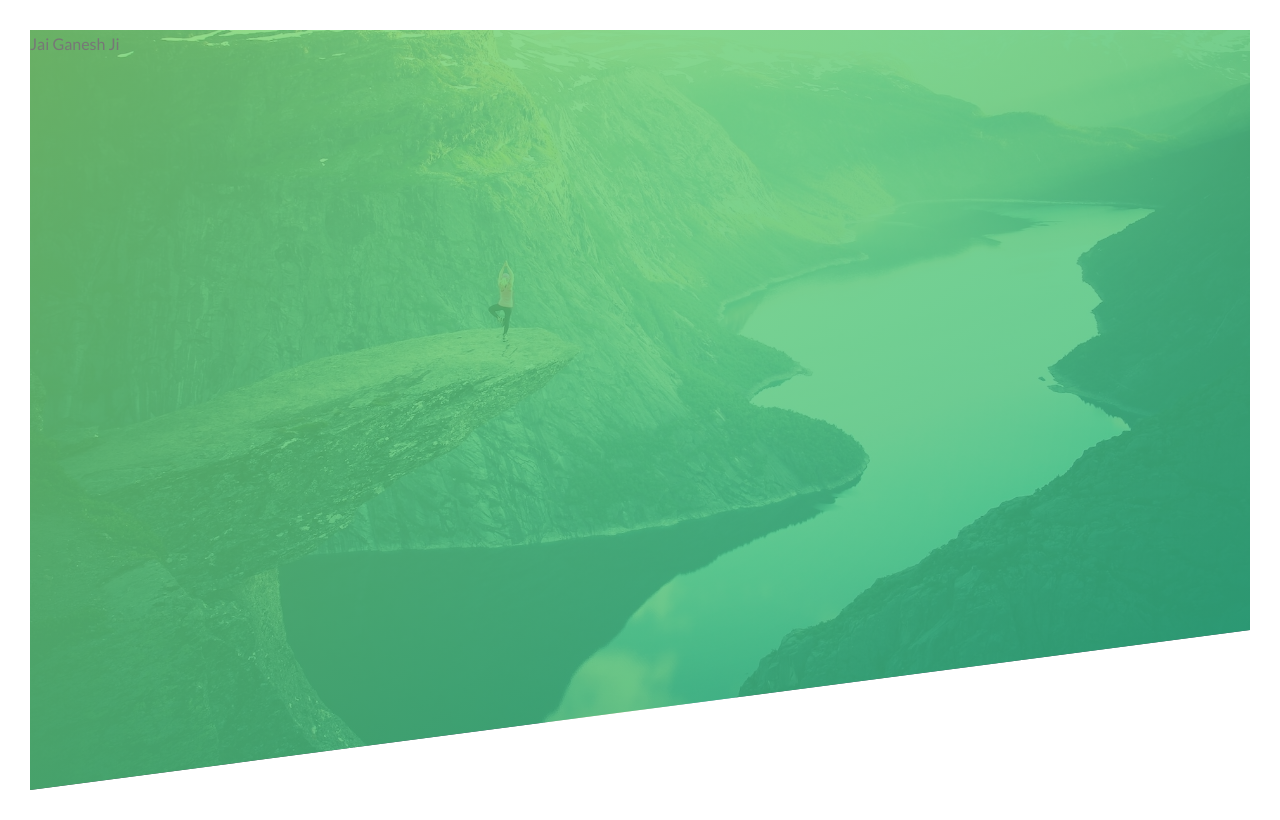
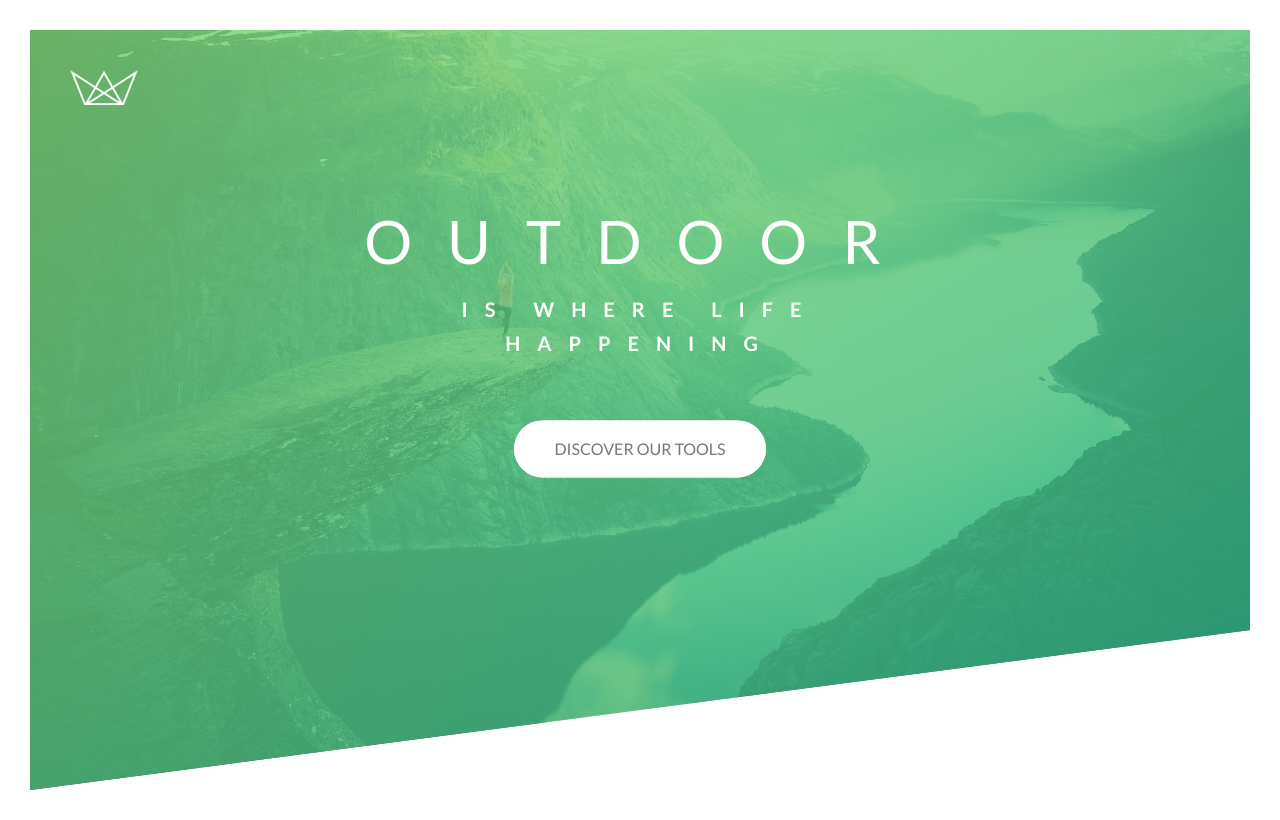
Before and after one commit to AbhishekSatyam13/natours, a plain HTML site: page index.html in a window 1280 px wide. Drawn offline with Linux system fonts and the light colour scheme.

Commit message:
before npm

```diff
--- a/css/style.css
+++ b/css/style.css
@@ -7,22 +7,30 @@ Dark green: #28b485
 
 */
 
-* {
+*,
+*::before,
+*::after {
   margin: 0px;
   padding: 0px;
-  box-sizing: border-box;
+  box-sizing: inherit;
+}
+
+html {
+  font-size: 62.5%;
 }
 
 body {
   font-family: "Lato", sans-serif;
   font-weight: 400;
-  font-size: 16px;
+  /* font-size: 16px; */
   line-height: 1.7;
   color: #777;
-  padding: 30px;
+  padding: 3rem;
+  box-sizing: border-box;
 }
 
 .header {
+  position: relative;
   height: 95vh;
   background-image: linear-gradient(
       to right bottom,
@@ -34,3 +42,151 @@ body {
   background-position: top;
   clip-path: polygon(0 0, 100% 0, 100% 75vh, 0 100%);
 }
+
+.logo-box {
+  position: absolute;
+  top: 4rem;
+  left: 4rem;
+}
+
+.logo {
+  height: 3.5rem;
+}
+
+.text-box {
+  position: absolute;
+  top: 40%;
+  left: 50%;
+  transform: translate(-50%, -50%);
+  text-align: center;
+}
+
+.heading-primary {
+  color: #fff;
+  text-transform: uppercase;
+  backface-visibility: hidden;
+  margin-bottom: 6rem;
+}
+
+.heading-primary-main,
+.heading-primary-sub {
+  display: block;
+}
+
+.heading-primary-main {
+  font-size: 6rem;
+  font-weight: 400;
+  letter-spacing: 3.5rem;
+
+  animation-name: moveInLeft;
+  animation-duration: 1s;
+  animation-timing-function: ease-out;
+}
+
+.heading-primary-sub {
+  font-size: 2rem;
+  font-weight: 700;
+  letter-spacing: 1.7rem;
+
+  animation-name: moveInRight;
+  animation-duration: 1s;
+  animation-timing-function: ease-out;
+}
+
+@keyframes moveInLeft {
+  0% {
+    opacity: 0;
+    transform: translateX(-10rem);
+  }
+
+  80% {
+    transform: translateX(1rem);
+  }
+
+  100% {
+    opacity: 1;
+    transform: translateX(0);
+  }
+}
+
+@keyframes moveInRight {
+  0% {
+    opacity: 0;
+    transform: translateX(10rem);
+  }
+
+  80% {
+    transform: translateX(-1rem);
+  }
+
+  100% {
+    opacity: 1;
+    transform: translateX(0);
+  }
+}
+
+@keyframes moveInBottom {
+  0% {
+    opacity: 0;
+    transform: translateY(3rem);
+  }
+
+  100% {
+    opacity: 1;
+    transform: translateY(0);
+  }
+}
+
+.btn:link,
+.btn:visited {
+  text-transform: uppercase;
+  text-decoration: none;
+  padding: 1.5rem 4rem;
+  display: inline-block;
+  border-radius: 10rem;
+  transition: all 0.2s;
+  position: relative;
+  font-size: 1.6rem;
+}
+
+.btn:hover {
+  transform: translateY(-3px);
+  box-shadow: 0 1rem 2rem rgba(0, 0, 0, 0.2);
+}
+
+.btn:active {
+  transform: translateY(-1px);
+  box-shadow: 0px 0.5rem 1rem rgba(0, 0, 0, 0.2);
+}
+
+.btn-white {
+  background-color: #fff;
+  color: #777;
+}
+
+.btn::after {
+  content: "";
+  display: inline-block;
+  height: 100%;
+  width: 100%;
+  border-radius: 10rem;
+  position: absolute;
+  top: 0;
+  left: 0;
+  z-index: -1;
+  transition: all 0.4s;
+}
+
+.btn-white::after {
+  background-color: #fff;
+}
+
+.btn:hover::after {
+  transform: scale(1.4, 1.6);
+  opacity: 0;
+}
+
+.btn-animated {
+  animation: moveInBottom 0.5s ease-out 0.75s;
+  animation-fill-mode: backwards;
+}
--- a/index.html
+++ b/index.html
@@ -1,19 +1,32 @@
 <!DOCTYPE html>
 <html lang="en">
-    <head>
-        <meta charset="UTF-8">
-        <meta name="viewport" content="width=device-width, initial-scale=1.0">
+  <head>
+    <meta charset="UTF-8" />
+    <meta name="viewport" content="width=device-width, initial-scale=1.0" />
 
-        <link href="https://fonts.googleapis.com/css?family=Lato:100,300,400,700,900" rel="stylesheet">
+    <link
+      href="https://fonts.googleapis.com/css?family=Lato:100,300,400,700,900"
+      rel="stylesheet"
+    />
 
-        <link rel="stylesheet" href="css/icon-font.css">
-        <link rel="stylesheet" href="css/style.css">
-        <link rel="shortcut icon" type="image/png" href="img/favicon.png">
+    <link rel="stylesheet" href="css/icon-font.css" />
+    <link rel="stylesheet" href="css/style.css" />
+    <link rel="shortcut icon" type="image/png" href="img/favicon.png" />
 
-        <title>Natours | Exciting tours for adventurous people</title>
-    </head>
-    <body>
-        <header class="header">Jai Ganesh Ji</header>
-
-    </body>
+    <title>Natours | Exciting tours for adventurous people</title>
+  </head>
+  <body>
+    <header class="header">
+      <div class="logo-box">
+        <img src="img/logo-white.png" alt="Logo" class="logo" />
+      </div>
+      <div class="text-box">
+      <h1 class="heading-primary">
+        <span class="heading-primary-main"> Outdoor </span>
+        <span class="heading-primary-sub"> Is where life happening </span>
+      </h1>
+      <a href="#" class="btn btn-white btn-animated">Discover Our Tools</a>
+    </div>
+    </header>
+  </body>
 </html>
```
